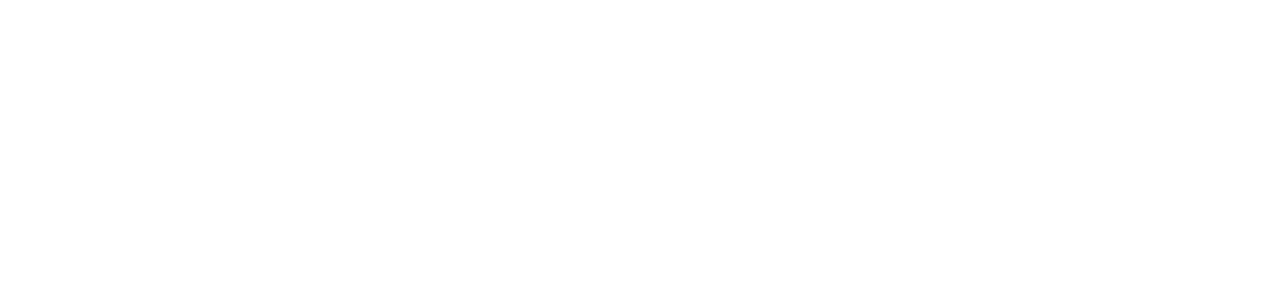
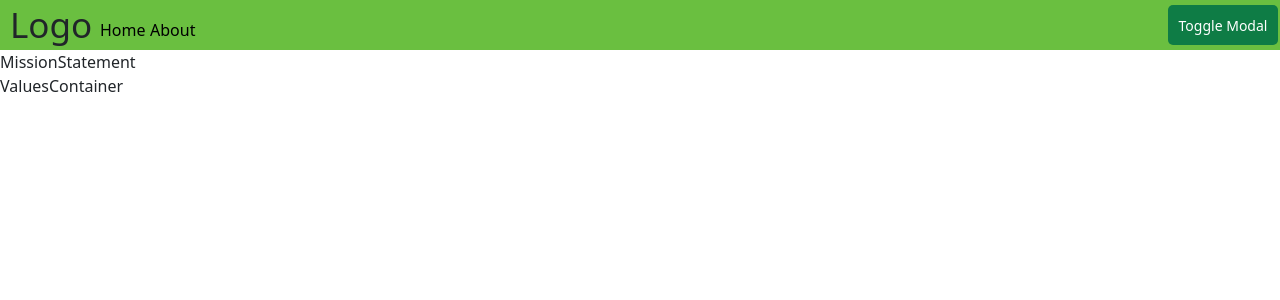
Before and after one commit to Matt-Eva/react-css-and-file-structure, a React (Create React App) app: page /about in a window 1280 px wide. Before the commit this address had no page. Shown: the top 300 px of the page. Built offline with nearby package versions, Linux system fonts and the light colour scheme.

Commit message:
created basic file structure

```diff
--- a/src/App.js
+++ b/src/App.js
@@ -2,6 +2,7 @@
 import 'bootstrap/dist/css/bootstrap.min.css'
 import './App.css';
 import Home from './pages/Home/Home';
+import About from './pages/About/About';
 import {Routes, Route} from 'react-router-dom'
 
 function App() {
@@ -20,8 +21,7 @@
   return (
     <Routes>
       <Route exact path="/" element={<Home /*showModal={showModal} showSidebar={showSidebar} toggleModal={toggleModal} toggleSidebar={toggleSidebar}*//>}/>
-
-      {/* <Route path="/about" element={<About />}/> */}
+      <Route path="/about" element={<About />}/>
     </Routes>
   );
 }
--- /dev/null
+++ b/src/assets/mission.js
@@ -0,0 +1 @@
+export const mission = "Our mission is to make super awesome products and deliver incredible services that will make you say 'Whoa, this is so awesome'."
--- /dev/null
+++ b/src/components/About/MissionStatement.js
@@ -0,0 +1,11 @@
+import React from 'react'
+import {mission} from "../../assets/mission"
+
+function MissionStatement() {
+    console.log(mission)
+  return (
+    <div>MissionStatement</div>
+  )
+}
+
+export default MissionStatement
--- /dev/null
+++ b/src/components/About/ValueCard.js
@@ -0,0 +1,9 @@
+import React from 'react'
+
+function ValueCard() {
+  return (
+    <div>ValueCard</div>
+  )
+}
+
+export default ValueCard
--- /dev/null
+++ b/src/components/About/ValuesContainer.js
@@ -0,0 +1,12 @@
+import React from 'react'
+import ValueCard from './ValueCard'
+import {values} from "../../assets/values"
+
+function ValuesContainer() {
+    console.log(values)
+  return (
+    <div>ValuesContainer</div>
+  )
+}
+
+export default ValuesContainer
--- a/src/pages/About/About.js
+++ b/src/pages/About/About.js
@@ -1,11 +1,15 @@
 import React from 'react'
 import "./About.css"
 import Header from '../../components/Header/Header'
+import MissionStatement from '../../components/About/MissionStatement'
+import ValuesContainer from '../../components/About/ValuesContainer'
 
 function About() {
   return (
     <div className="about">
         <Header />
+        <MissionStatement />
+        <ValuesContainer />
     </div>
   )
 }
```
Also changed, not shown: src/components/About/MissionStatement.css (added), src/components/About/ValueCard.css (added), src/components/About/ValuesContainer.css (added).
